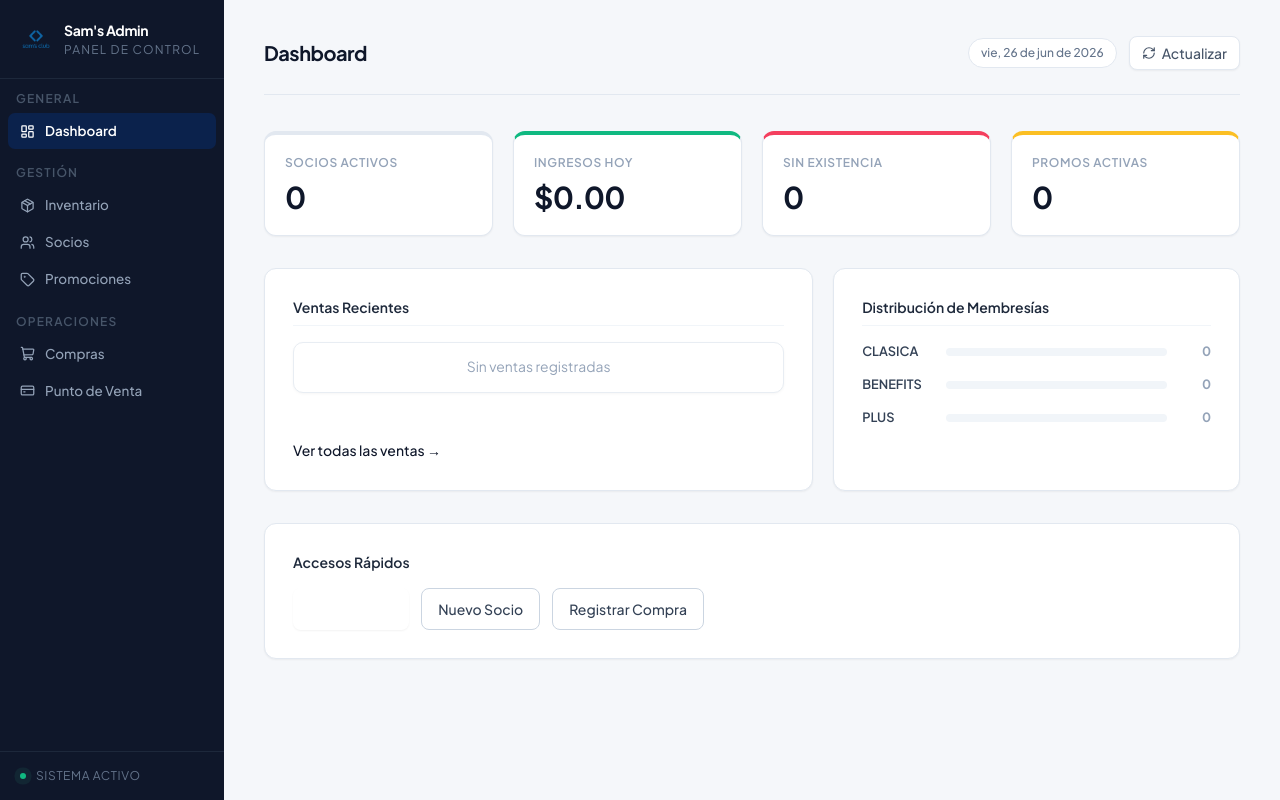
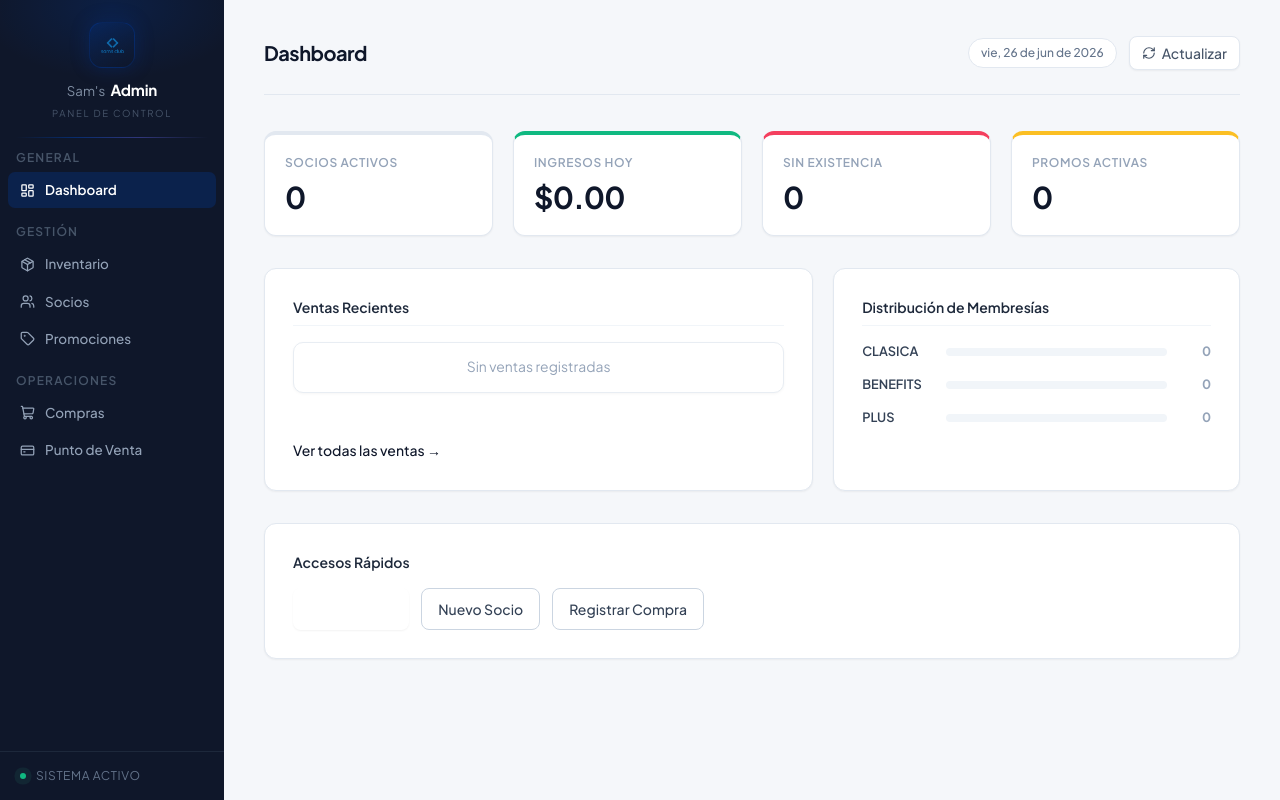
Before and after one commit to juanpablocarreram/SamsAdminPanel, a PHP site: page / in a window 1280 px wide. Run offline with PHP 8.4, Linux system fonts and the light colour scheme; data that the repository does not hold is empty; some libraries are stand-ins or nearby versions.

Commit message:
feat: change logo appearance

```diff
--- a/index.php
+++ b/index.php
@@ -290,6 +290,81 @@ body { font-family: 'Plus Jakarta Sans', sans-serif; line-height: 1.6; }
 .np-form-grid { display: grid; grid-template-columns: 1fr 1fr; gap: 16px; }
 .np-form-grid .np-full { grid-column: 1 / -1; }
 .np-section-title { font-size: .68rem; font-weight: 700; color: #94a3b8; text-transform: uppercase; letter-spacing: .6px; margin-bottom: 12px; }
+
+/* ── SIDEBAR BRAND HEADER ── */
+.sidebar-brand {
+    position: relative;
+    display: flex;
+    flex-direction: column;
+    align-items: center;
+    padding: 22px 20px 18px;
+    overflow: hidden;
+}
+.sidebar-brand-bg {
+    position: absolute;
+    inset: 0;
+    background: radial-gradient(ellipse 90% 80% at 50% 5%, rgba(0,61,165,.22) 0%, transparent 65%);
+    pointer-events: none;
+}
+.sidebar-brand-rule {
+    position: absolute;
+    bottom: 0; left: 16px; right: 16px;
+    height: 1px;
+    background: linear-gradient(90deg, transparent, rgba(0,61,165,.55) 30%, rgba(99,102,241,.4) 65%, transparent);
+}
+.brand-icon-box {
+    width: 46px; height: 46px;
+    background: linear-gradient(150deg, rgba(0,61,165,.28) 0%, rgba(15,23,42,.85) 100%);
+    border: 1px solid rgba(0,61,165,.32);
+    border-radius: 13px;
+    display: flex; align-items: center; justify-content: center;
+    margin-bottom: 11px;
+    animation: brand-icon-in .5s cubic-bezier(.34,1.56,.64,1) both,
+               brand-glow 4s .7s ease-in-out infinite;
+}
+.brand-icon-box img {
+    width: 27px; height: 27px; object-fit: contain;
+    filter: brightness(1.05);
+}
+.brand-name-row {
+    display: flex; align-items: baseline; gap: 5px;
+    animation: brand-text-in .4s .13s ease both;
+    opacity: 0;
+}
+.brand-name-sams {
+    font-size: .83rem; font-weight: 400;
+    color: rgba(148,163,184,.85);
+    letter-spacing: .01em;
+}
+.brand-name-admin {
+    font-size: .95rem; font-weight: 700;
+    color: #fff;
+    letter-spacing: -.01em;
+}
+.brand-sub-label {
+    font-size: .6rem;
+    color: rgba(100,116,139,.65);
+    text-transform: uppercase;
+    letter-spacing: .17em;
+    margin-top: 4px;
+    animation: brand-text-in .4s .24s ease both;
+    opacity: 0;
+}
+@keyframes brand-icon-in {
+    from { opacity: 0; transform: scale(.75) translateY(-5px); }
+    to   { opacity: 1; transform: scale(1)   translateY(0); }
+}
+@keyframes brand-text-in {
+    from { opacity: 0; transform: translateY(6px); }
+    to   { opacity: 1; transform: translateY(0); }
+}
+@keyframes brand-glow {
+    0%,100% { box-shadow: 0 0 0   0px rgba(0,61,165,.0); }
+    50%      { box-shadow: 0 0 18px 2px rgba(0,61,165,.22); }
+}
+@media (prefers-reduced-motion: reduce) {
+    .brand-icon-box, .brand-name-row, .brand-sub-label { animation: none; opacity: 1; }
+}
     </style>
 </head>
 <body class="bg-[#F5F7FA] text-slate-900 antialiased">
@@ -297,12 +372,17 @@ body { font-family: 'Plus Jakarta Sans', sans-serif; line-height: 1.6; }
 
 <!-- ═══ SIDEBAR ═══ -->
 <aside class="sam-sidebar fixed inset-y-0 left-0 w-56 bg-slate-900 flex flex-col z-50">
-    <div class="flex items-center gap-3 px-5 py-5 border-b border-slate-700/40">
-        <img src="img/sams_logo.png" class="w-8 flex-shrink-0" alt="Sam's">
-        <div>
-            <div class="text-sm font-bold text-white tracking-tight">Sam's Admin</div>
-            <div class="text-xs text-slate-500 uppercase tracking-widest mt-0.5">Panel de Control</div>
-        </div>
+    <div class="sidebar-brand">
+        <div class="sidebar-brand-bg"></div>
+        <div class="sidebar-brand-rule"></div>
+        <div class="brand-icon-box">
+            <img src="img/sams_logo.png" alt="Sam's">
+        </div>
+        <div class="brand-name-row">
+            <span class="brand-name-sams">Sam's</span>
+            <span class="brand-name-admin">Admin</span>
+        </div>
+        <div class="brand-sub-label">Panel de Control</div>
     </div>
     <nav class="flex-1 py-3">
         <div class="px-4 mb-1.5 text-xs font-semibold text-slate-600 uppercase tracking-widest">General</div>
```
